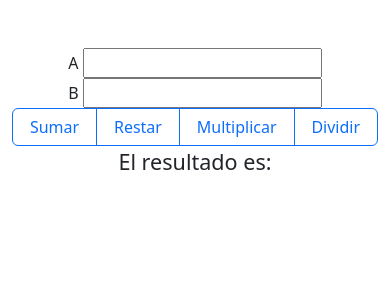
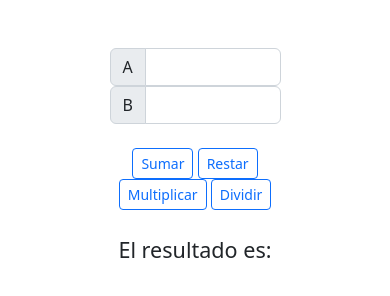
Before and after one commit to alaanescobedo/generation-calculator, a plain HTML site: page index.html in a window 390 px wide. Drawn offline with Linux system fonts and the light colour scheme.

Commit message:
Add responsive Remove console log

```diff
--- a/index.html
+++ b/index.html
@@ -8,27 +8,39 @@
     <title>Calculator</title>
   </head>
   <body>
-    <div class="container text-center my-5">
-      <div class="row">
-        <div class="col">
-          <label for="inputA">A</label>
-          <input name="inputA" id="inputA" type="text" />
+    <div class="container w-50 justify-content-center text-center my-5">
+
+      <!-- Inputs -->
+      <div class="row my-4">
+        <div class="col-sm input-group">
+          <label class="input-group-text" for="inputA">A</label>
+          <input class="form-control" name="inputA" id="inputA" type="text" />
         </div>
-        <div class="col">
-          <label for="inputB">B</label>
-          <input name="inputB" id="inputB" type="text" />
+        <div class="col-sm input-group">
+          <label class="input-group-text" for="inputB">B</label>
+          <input class="form-control" name="inputB" id="inputB" type="text" />
         </div>
       </div>
-      <div class="row text-center">
-        <div class="btn-group">
+
+      <!-- Botones -->
+       <div class="row my-4 text-center">
+        <div class="btn-group-sm">
           <button id="btn-sumar" class="btn btn-outline-primary">Sumar</button>
-          <button id="btn-restar" class="btn btn-outline-primary">Restar</button>
-          <button id="btn-multiplicar" class="btn btn-outline-primary">Multiplicar</button>
-          <button id="btn-dividir" class="btn btn-outline-primary">Dividir</button>
+          <button id="btn-restar" class="btn btn-outline-primary">
+            Restar
+          </button>
+          <button id="btn-multiplicar" class="btn btn-outline-primary">
+            Multiplicar
+          </button>
+          <button id="btn-dividir" class="btn btn-outline-primary">
+            Dividir
+          </button>
         </div>
       </div>
+
+      <!-- Resultado -->
       <div class="fs-4">
-        <p >El resultado es: <span id="resultado"></span></p>
+        <p>El resultado es: <span id="resultado"></span></p>
       </div>
     </div>
 
--- a/index.js
+++ b/index.js
@@ -13,7 +13,6 @@ const multiplicar = (a, b) => a * b;
 const dividir = (a, b) => a / b;
 
 $btnSumar.addEventListener("click", () => {
-  console.log('123')
   const a = Number($inputA.value);
   const b = Number($inputB.value);
   $resultado.textContent = sumar(a, b);
```
